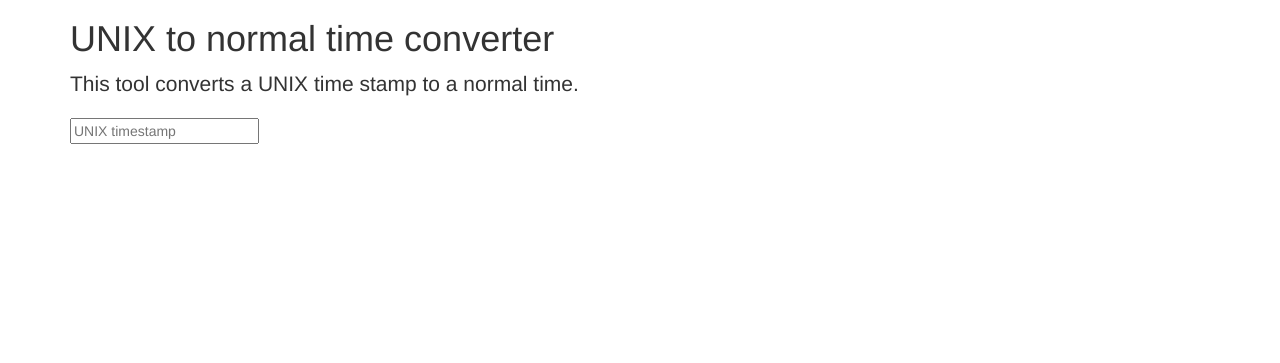
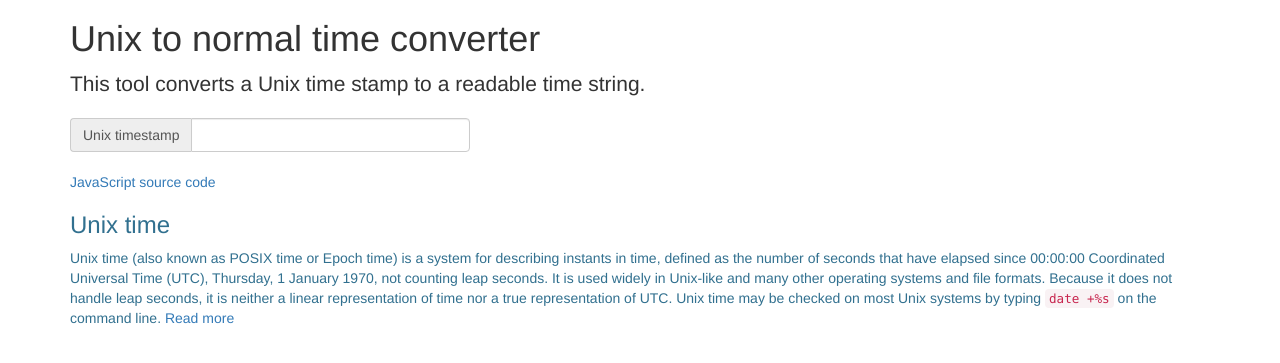
Before and after one commit to Simsso/Online-Tools, a PHP site: page /index.php?p=unix-to-normal-time in a window 1280 px wide. Shown: the part 51-414 px from the top of the page. Run offline with PHP 8.4, Linux system fonts and the light colour scheme; some libraries are stand-ins or nearby versions.

Commit message:
Unix to normal time improvements

```diff
--- a/css/custom.css
+++ b/css/custom.css
@@ -1,3 +1,11 @@
 body {
 	padding-top: 50px;
 }
+
+.max-width-250px {
+	max-width: 250px;
+}
+
+.max-width-400px {
+	max-width: 400px;
+}
--- a/page/adapter/unix-to-normal-time.js
+++ b/page/adapter/unix-to-normal-time.js
@@ -1,6 +1,17 @@
 (function() {
 	// listen for user input
 	$('#user-input-unix-time').on('change keyup', function() {
-		$('#normal-time-output').html(unixToTimeString(parseInt($(this).val())));
+		var unixTimestamp = parseInt($(this).val());
+
+		var invalid = false;
+
+		// check if the value is a number
+		if (!isNaN(unixTimestamp)) {
+			var timeString = unixToTimeString(unixTimestamp);
+				$('#normal-time-output').html(timeString);
+		}
+		else {
+			$('#normal-time-output').html('');
+		}
 	});
 })();
--- a/page/content/unix-to-normal-time.php
+++ b/page/content/unix-to-normal-time.php
@@ -1,5 +1,18 @@
-<h1>UNIX to normal time converter</h1>
-<p class="lead">This tool converts a UNIX time stamp to a normal time.</p>
+<h1>Unix to normal time converter</h1>
+<p class="lead">This tool converts a Unix time stamp to a readable time string.</p>
 <p>
-	<input type="number" id="user-input-unix-time" placeholder="UNIX timestamp" />&nbsp;<span id="normal-time-output"></span>
+	<div class="max-width-400px input-group">
+		<div class="input-group-addon">Unix timestamp</div>
+		<input type="number" id="user-input-unix-time" class="form-control max-width-400px" />
+	</div>
+	<h2 id="normal-time-output"></h2>
 </p>
+<p>
+	<a href="https://github.com/Simsso/Online-Tools/blob/master/page/logic/unix-to-normal-time.js" target="_blank">JavaScript source code</a>
+</p>
+<div class="text-info">
+	<h3>Unix time</h3>
+	<p>
+		Unix time (also known as POSIX time or Epoch time) is a system for describing instants in time, defined as the number of seconds that have elapsed since 00:00:00 Coordinated Universal Time (UTC), Thursday, 1 January 1970, not counting leap seconds. It is used widely in Unix-like and many other operating systems and file formats. Because it does not handle leap seconds, it is neither a linear representation of time nor a true representation of UTC. Unix time may be checked on most Unix systems by typing <code>date +%s</code> on the command line. <a href="https://en.wikipedia.org/wiki/Unix_time" target="_blank">Read more</a>
+	</p>
+</div>
--- a/page/logic/unix-to-normal-time.js
+++ b/page/logic/unix-to-normal-time.js
@@ -1,10 +1,12 @@
 function unixToTimeString(unixTimestamp) {
   var d = new Date(unixTimestamp * 1000);
   var year = d.getFullYear();
-  var month = d.getMonth() + 1;
-  var date = d.getDate();
-  var hour = d.getHours();
-  var min = d.getMinutes();
-  var sec = d.getSeconds();
-  return date + '.' + month + '.' + year + ' ' + hour + ':' + min + ':' + sec ;
+  var monthStrings = ['Jan','Feb','Mar','Apr','May','Jun','Jul','Aug','Sep','Oct','Nov','Dec'];
+  var month = monthStrings[d.getMonth()];
+  var date = ('0' + d.getDate()).substr(-2);
+  var hour = ('0' + d.getHours()).substr(-2);
+  var min = ('0' + d.getMinutes()).substr(-2);
+  var sec = ('0' + d.getSeconds()).substr(-2);
+
+  return date + '. ' + month + ' ' + year + ' ' + hour + ':' + min + ':' + sec ;
 }
```
